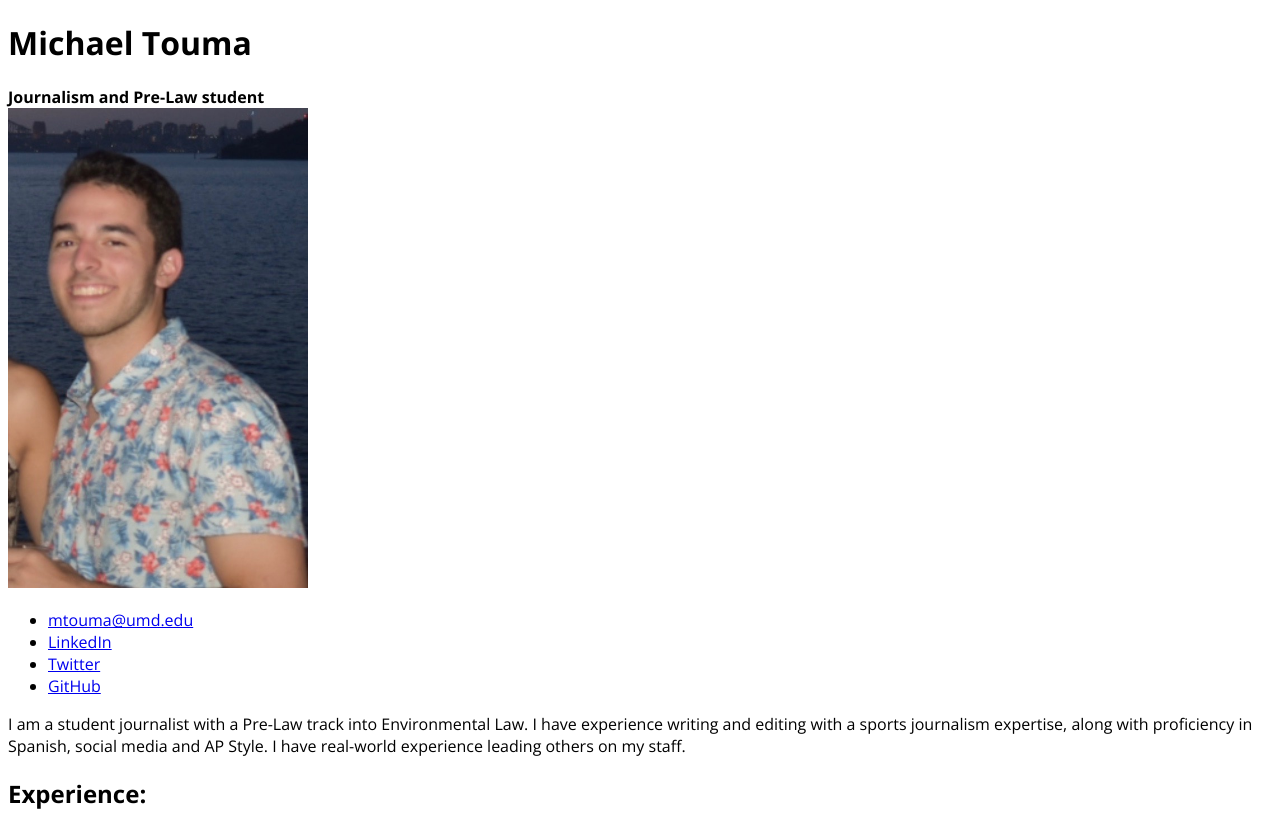
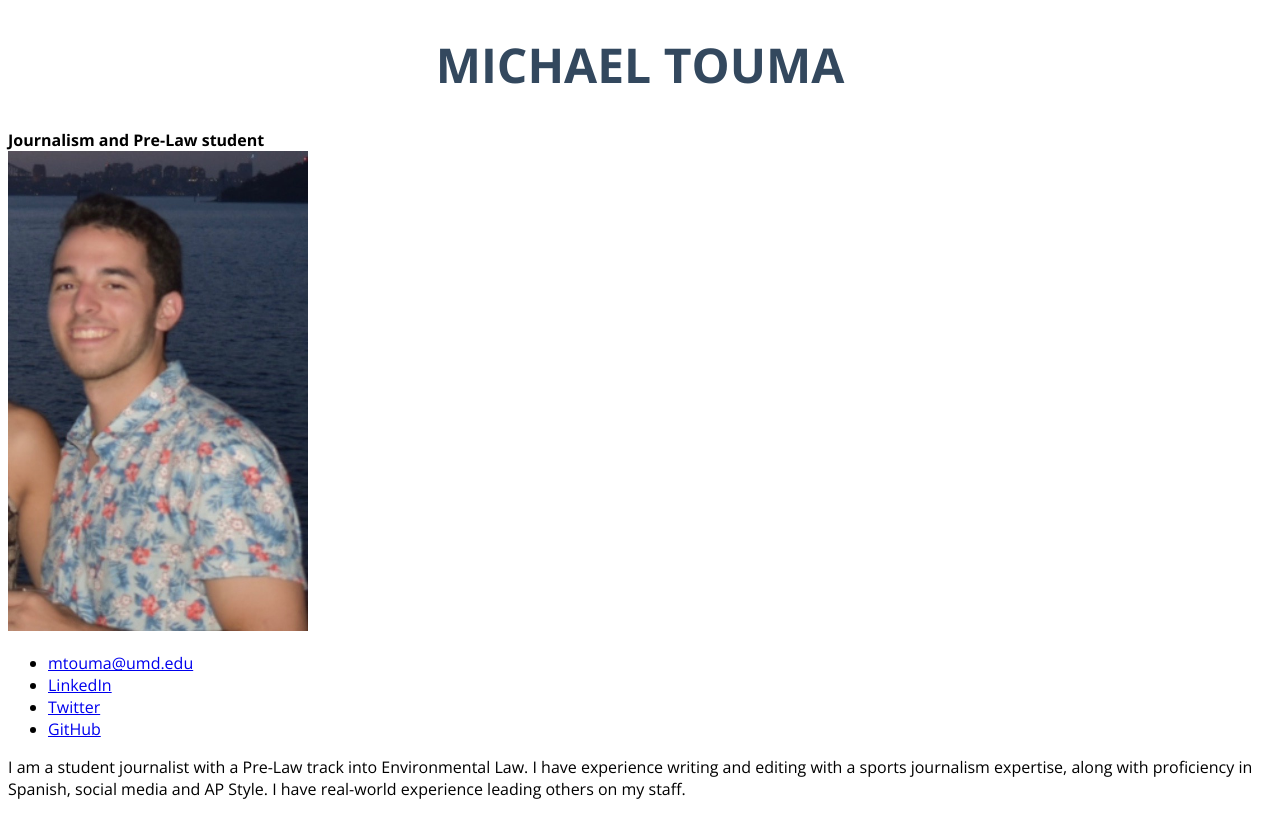
Before and after one commit to miketouma/Mike-Touma-Jour352, a plain HTML site: page resume/index.html in a window 1280 px wide. Shown: the top 813 px of the page. Drawn offline with nearby package versions, Linux system fonts and the light colour scheme.

Commit message:
Update style.css

```diff
--- a/resume/style.css
+++ b/resume/style.css
@@ -2,4 +2,13 @@ body {
   font-family: 'Open Sans', arial, sans-serif;
   font-size: 1em:
   color: #444;
+  font-weight: 400;
 }
+
+h1 {
+  font-size: 3em;
+  text-transform: uppercase;
+  text-align: center;
+  color: #33485e;
+
+}
```
